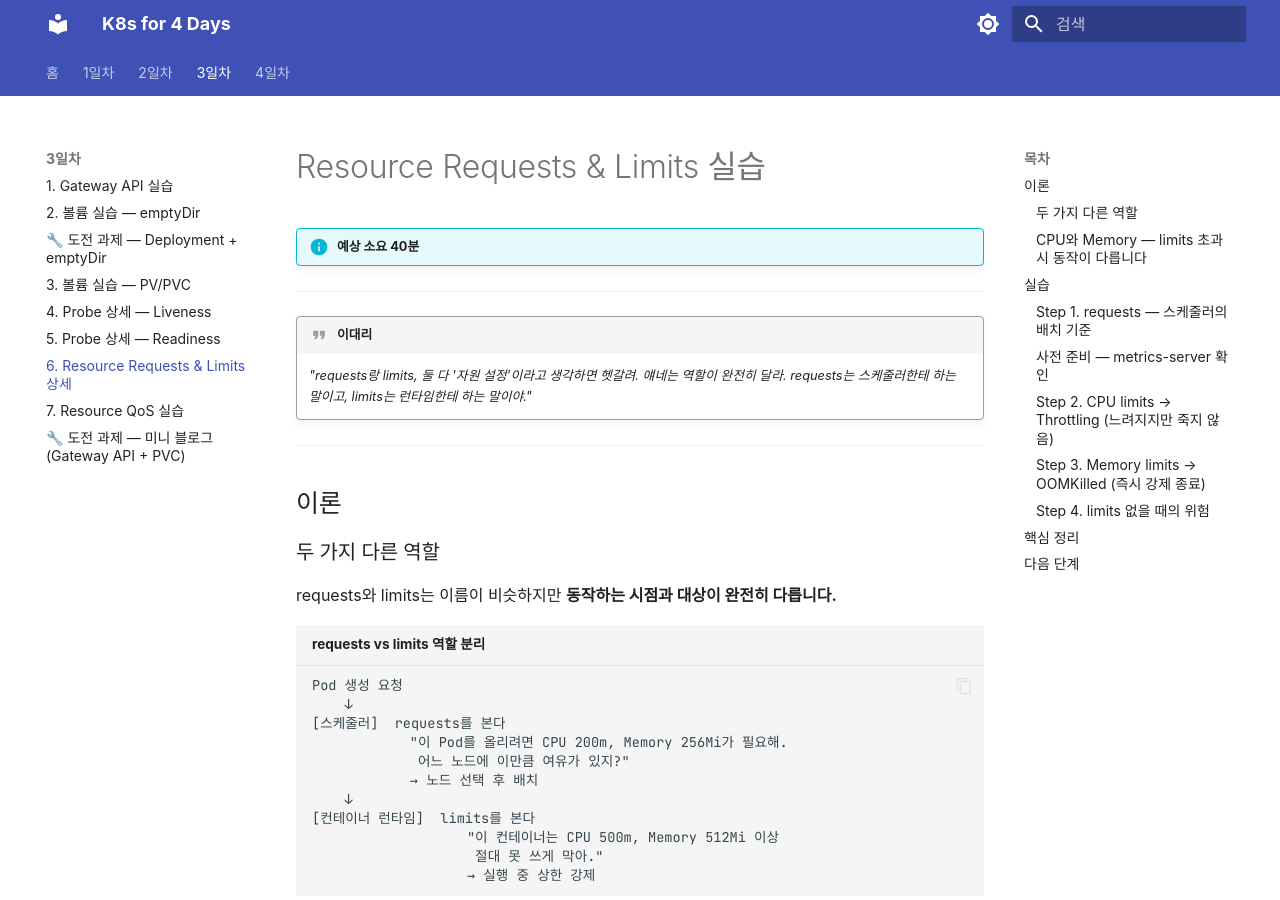
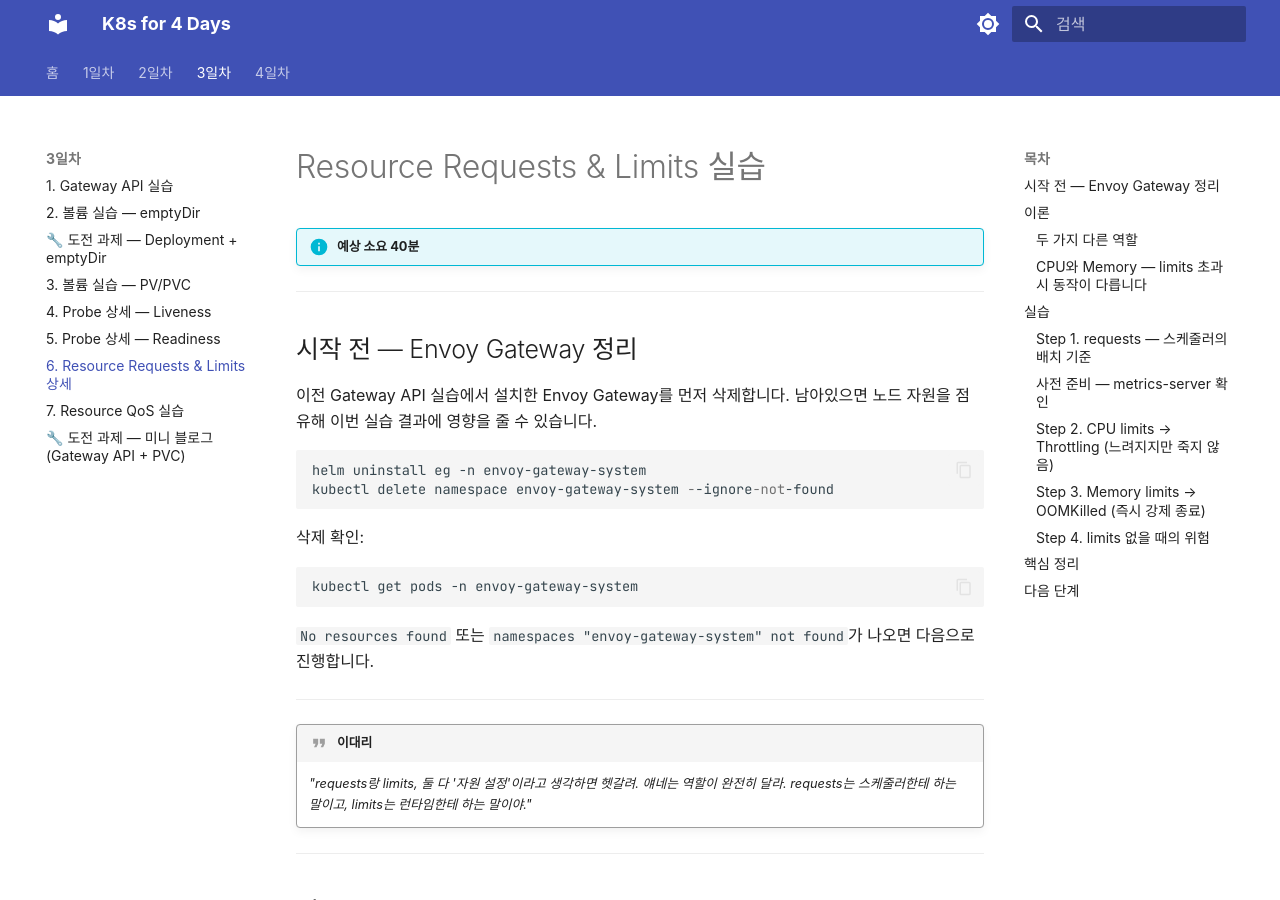
Before and after one commit to skilleat-labs/k8s-for-4days, an MkDocs documentation site: the page built from docs/day3/4-3-resource-requests-limits.md, in a window 1280 px wide and 900 px high. Built offline with MkDocs 1.6.1 and Material for MkDocs 9.7.7, drawn with Linux system fonts in a browser that asks for light colours; some web fonts are replaced.

Commit message:
Add Envoy Gateway cleanup step before resource limits lab
Co-Authored-By: Claude Sonnet 4.6 <noreply@anthropic.com>

````diff
--- a/docs/day3/4-3-resource-requests-limits.md
+++ b/docs/day3/4-3-resource-requests-limits.md
@@ -1,6 +1,25 @@
 # Resource Requests & Limits 실습
 
 !!! info "예상 소요 40분"
+
+---
+
+## 시작 전 — Envoy Gateway 정리
+
+이전 Gateway API 실습에서 설치한 Envoy Gateway를 먼저 삭제합니다. 남아있으면 노드 자원을 점유해 이번 실습 결과에 영향을 줄 수 있습니다.
+
+```powershell
+helm uninstall eg -n envoy-gateway-system
+kubectl delete namespace envoy-gateway-system --ignore-not-found
+```
+
+삭제 확인:
+
+```powershell
+kubectl get pods -n envoy-gateway-system
+```
+
+`No resources found` 또는 `namespaces "envoy-gateway-system" not found`가 나오면 다음으로 진행합니다.
 
 ---
 
````
